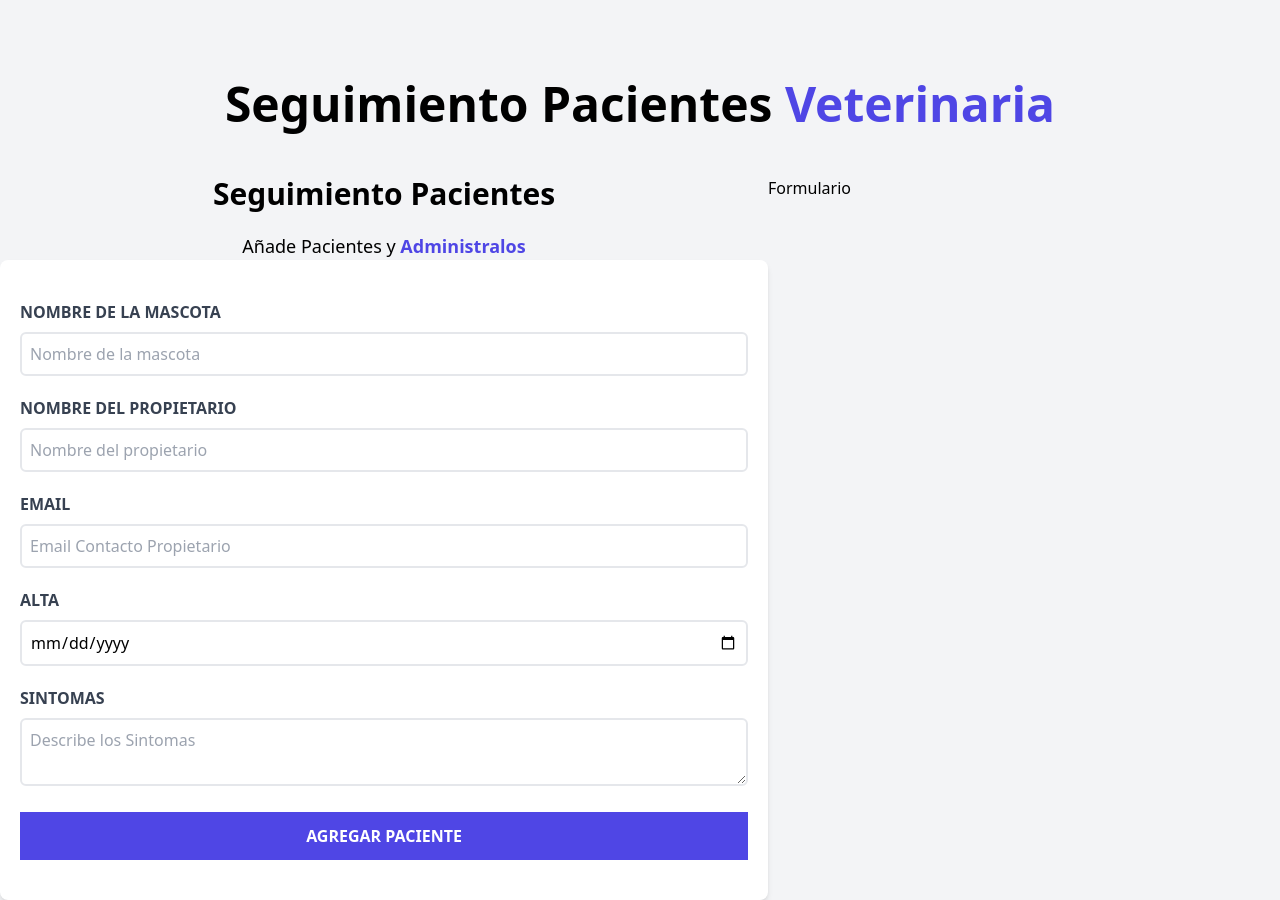
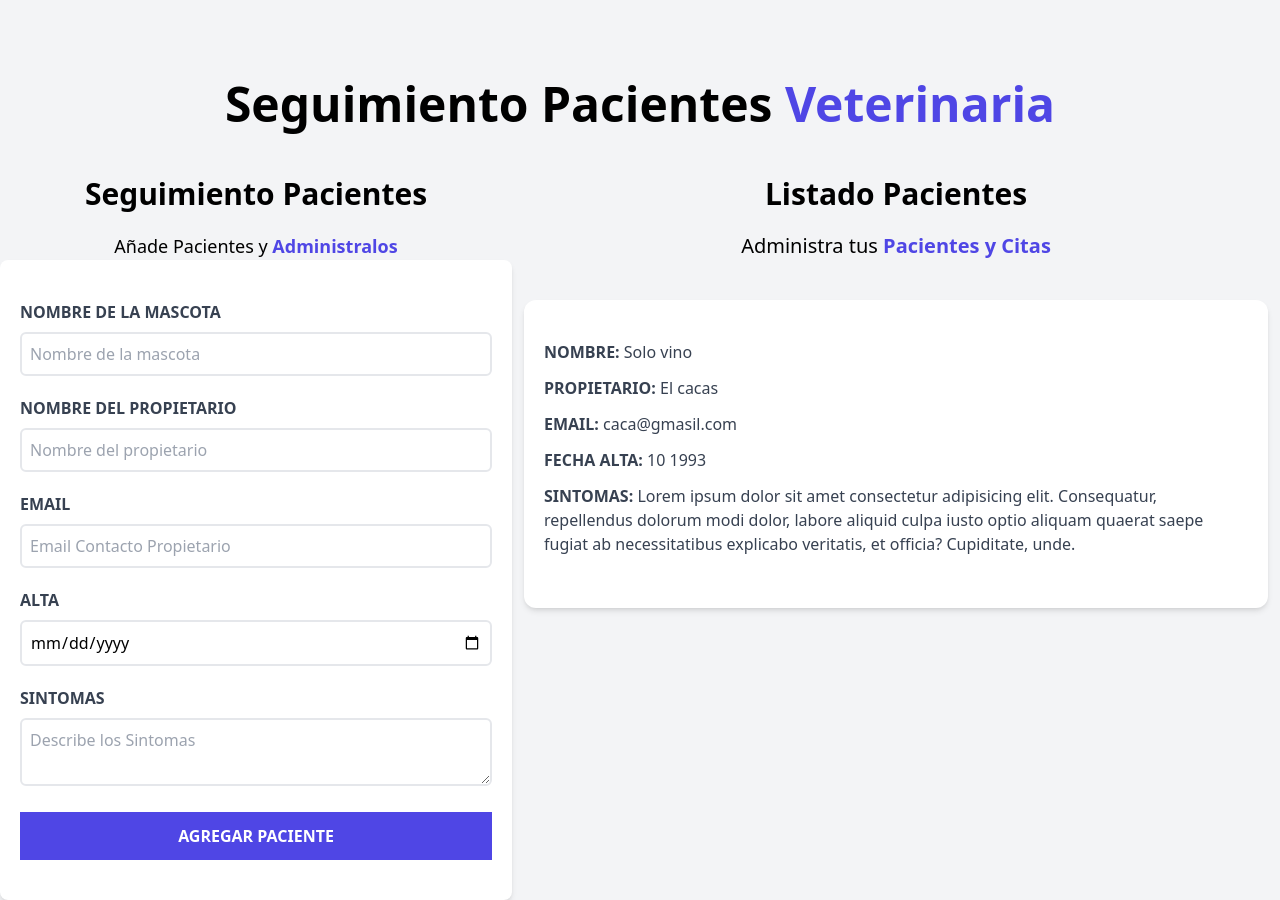
Before and after one commit to ulises58/Citas-react, a React (Vite) app: page / in a window 1280 px wide. Built offline with nearby package versions, Linux system fonts and the light colour scheme.

Commit message:
Modelando tarjeta de paciente

```diff
--- a/src/App.jsx
+++ b/src/App.jsx
@@ -8,8 +8,9 @@ function App() {
     <div className="container mx-auto mt-20">
         <Header/>
         <div className="mt-12 md:flex">
+        <Formulario/>
         <ListadoPacientes/>
-        <Formulario/>
+
         </div>
 
     </div>
--- a/src/components/Formulario.jsx
+++ b/src/components/Formulario.jsx
@@ -1,7 +1,62 @@
 const Formulario = () =>{
     return (
         <div className="md:w-1/2 lg:w-2/5">
-            <h2>Formulario</h2>
+            <h2 className="font-black text-3xl text-center">Seguimiento Pacientes</h2>
+
+            <p className="text-lg mt-5 text-center">
+                Añade Pacientes y {''}
+                <span className="text-indigo-600 font-bold">Administralos</span>
+            </p>
+            <form className="bg-white shadow-md rounded-lg py-10 px-5">
+                <div className="mb-5">
+                    <label htmlFor="mascota" className="block text-gray-700 uppercase font-bold"> Nombre de la mascota</label>
+                    <input
+                        id="mascota"
+                        type="text"
+                        placeholder="Nombre de la mascota"
+                        className="border-2 w-full p-2 mt-2 placeholder-gray-400 rounded-md"
+                    />
+                </div>
+                <div className="mb-5">
+                    <label htmlFor="Propietario" className="block text-gray-700 uppercase font-bold"> Nombre del propietario</label>
+                    <input
+                        id="Propietario"
+                        type="text"
+                        placeholder="Nombre del propietario"
+                        className="border-2 w-full p-2 mt-2 placeholder-gray-400 rounded-md"
+                    />
+                </div>
+                <div className="mb-5">
+                    <label htmlFor="email" className="block text-gray-700 uppercase font-bold"> Email</label>
+                    <input
+                        id="email"
+                        type="email"
+                        placeholder="Email Contacto Propietario"
+                        className="border-2 w-full p-2 mt-2 placeholder-gray-400 rounded-md"
+                    />
+                </div>
+                <div className="mb-5">
+                    <label htmlFor="alta" className="block text-gray-700 uppercase font-bold"> Alta</label>
+                    <input
+                        id="alta"
+                        type="date"
+                        className="border-2 w-full p-2 mt-2 placeholder-gray-400 rounded-md"
+                    />
+                </div>
+                <div className="mb-5">
+                    <label htmlFor="sintomas" className="block text-gray-700 uppercase font-bold"> SINTOMAS</label>
+                    <textarea
+                        id="alta"
+                        className="border-2 w-full p-2 mt-2 placeholder-gray-400 rounded-md"
+                        placeholder="Describe los Sintomas"
+                    />
+                </div>
+                <input
+                    type="submit"
+                    className="bg-indigo-600 w-full p-3 text-white uppercase font-bold hover:bg-indigo-700 cursor-pointer transition-all"
+                    value="Agregar Paciente"
+                />
+            </form>
         </div>
     )
 }
--- a/src/components/ListadoPacientes.jsx
+++ b/src/components/ListadoPacientes.jsx
@@ -1,62 +1,33 @@
 const ListadoPacientes = () =>{
     return(
         <div className="w-1/2 lg:w-3/5">
-            <h2 className="font-black text-3xl text-center">Seguimiento Pacientes</h2>
+            <h2 className="font-black text-3xl text-center">Listado Pacientes</h2>
+            <p className="text-xl mt-5 mb-10 text-center">
+                Administra tus {''}
+                <span className="text-indigo-600 font-bold">Pacientes y Citas</span>
+            </p>
+            <div className="m-3 bg-white shadow-md px-5 py-10 rounded-xl">
 
-            <p className="text-lg mt-5 text-center">
-                Añade Pacientes y {''}
-                <span className="text-indigo-600 font-bold">Administralos</span>
-            </p>
-            <form className="bg-white shadow-md rounded-lg py-10 px-5">
-                <div className="mb-5">
-                    <label htmlFor="mascota" className="block text-gray-700 uppercase font-bold"> Nombre de la mascota</label>
-                    <input
-                        id="mascota"
-                        type="text"
-                        placeholder="Nombre de la mascota"
-                        className="border-2 w-full p-2 mt-2 placeholder-gray-400 rounded-md"
-                    />
-                </div>
-                <div className="mb-5">
-                    <label htmlFor="Propietario" className="block text-gray-700 uppercase font-bold"> Nombre del propietario</label>
-                    <input
-                        id="Propietario"
-                        type="text"
-                        placeholder="Nombre del propietario"
-                        className="border-2 w-full p-2 mt-2 placeholder-gray-400 rounded-md"
-                    />
-                </div>
-                <div className="mb-5">
-                    <label htmlFor="email" className="block text-gray-700 uppercase font-bold"> Email</label>
-                    <input
-                        id="email"
-                        type="email"
-                        placeholder="Email Contacto Propietario"
-                        className="border-2 w-full p-2 mt-2 placeholder-gray-400 rounded-md"
-                    />
-                </div>
-                <div className="mb-5">
-                    <label htmlFor="alta" className="block text-gray-700 uppercase font-bold"> Alta</label>
-                    <input
-                        id="alta"
-                        type="date"
-                        className="border-2 w-full p-2 mt-2 placeholder-gray-400 rounded-md"
-                    />
-                </div>
-                <div className="mb-5">
-                    <label htmlFor="sintomas" className="block text-gray-700 uppercase font-bold"> SINTOMAS</label>
-                    <textarea
-                        id="alta"
-                        className="border-2 w-full p-2 mt-2 placeholder-gray-400 rounded-md"
-                        placeholder="Describe los Sintomas"
-                    />
-                </div>
-                <input
-                    type="submit"
-                    className="bg-indigo-600 w-full p-3 text-white uppercase font-bold hover:bg-indigo-700 cursor-pointer transition-all"
-                    value="Agregar Paciente"
-                />
-            </form>
+                <p className="font-bold mb-3 text-gray-700 uppercase">Nombre: {''}
+                    <span className="font-normal normal-case">Solo vino</span>
+                </p>
+                <p className="font-bold mb-3 text-gray-700 uppercase">Propietario: {''}
+                    <span className="font-normal normal-case">El cacas</span>
+                </p>
+
+                <p className="font-bold mb-3 text-gray-700 uppercase">Email: {''}
+                    <span className="font-normal normal-case">caca@gmasil.com</span>
+                </p>
+
+                <p className="font-bold mb-3 text-gray-700 uppercase">Fecha alta: {''}
+                    <span className="font-normal normal-case">10 1993</span>
+                </p>
+
+                <p className="font-bold mb-3 text-gray-700 uppercase">Sintomas: {''}
+                    <span className="font-normal normal-case">Lorem ipsum dolor sit amet consectetur adipisicing elit. Consequatur, repellendus dolorum modi dolor, labore aliquid culpa iusto optio aliquam quaerat saepe fugiat ab necessitatibus explicabo veritatis, et officia? Cupiditate, unde.</span>
+                </p>
+
+            </div>
         </div>
     )
 }
```
